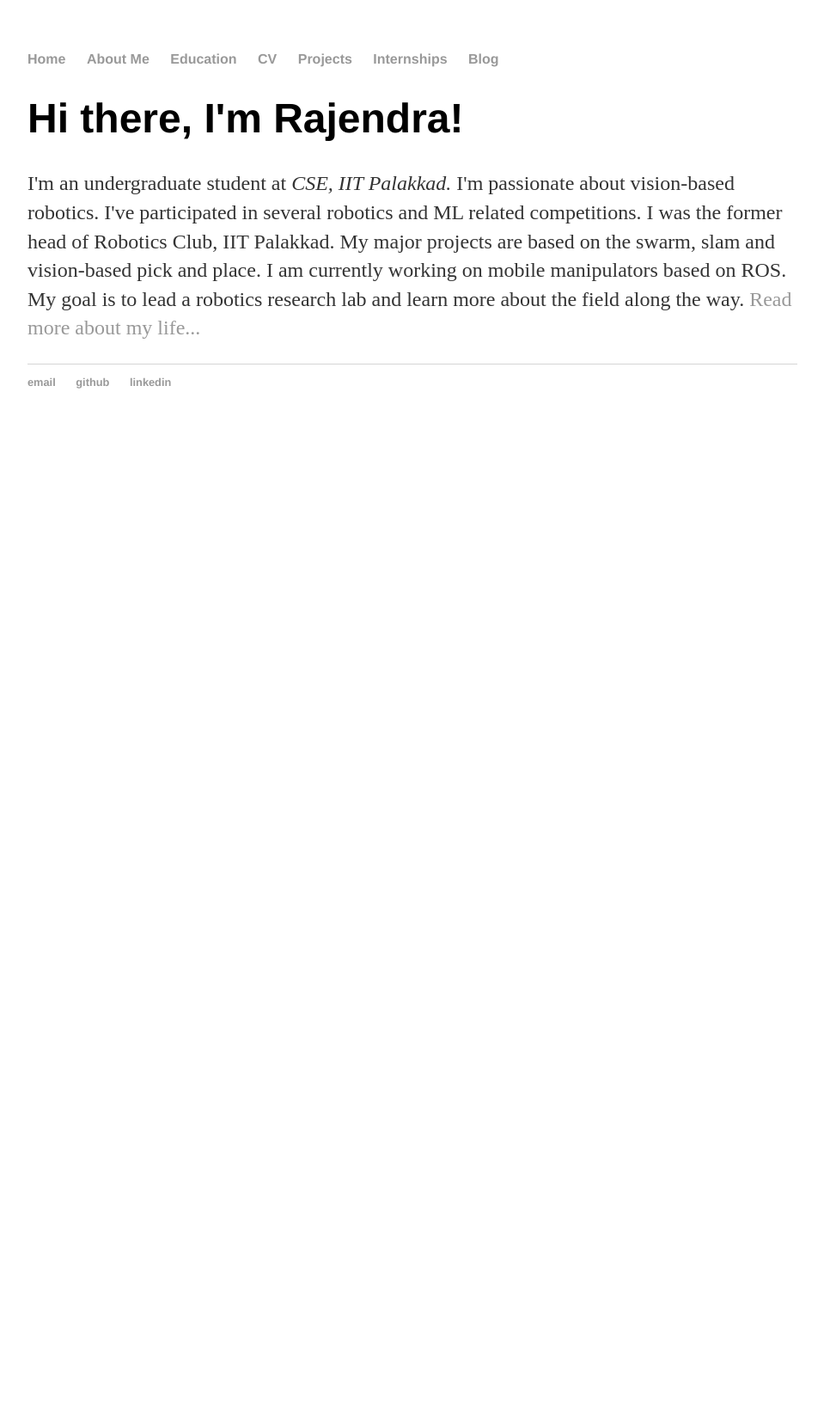
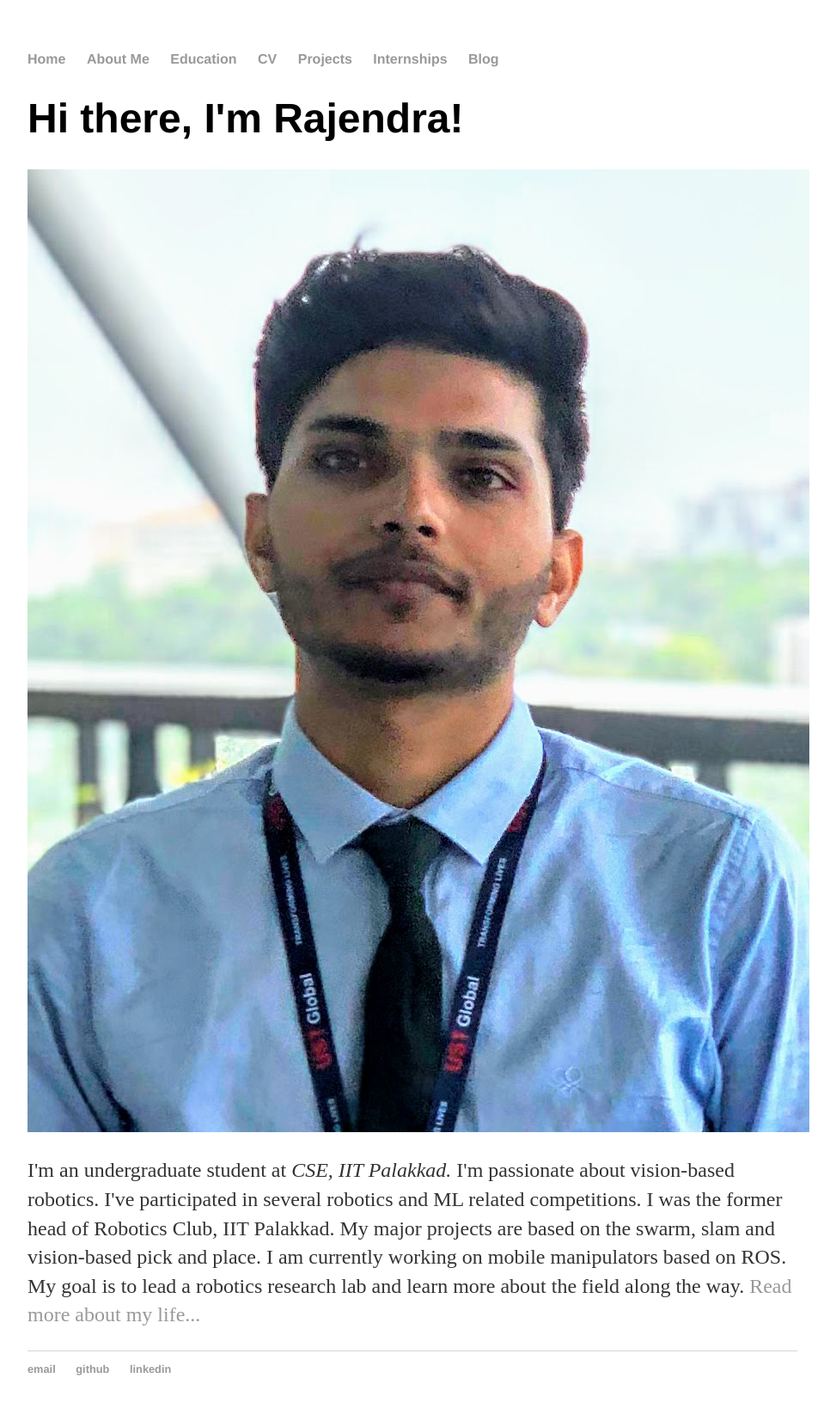
Before and after one commit to iamrajee/iamrajee.github.io, a Jekyll site: the page built from index.html, in a window 1280 px wide. Shown: the whole page at 86% size, without its empty margins (160-1133 px from the left). Built offline with Jekyll 4.4.1, drawn with Linux system fonts in a browser that asks for light colours; before the commit the page ends 900 px from its top, so only the background shows below that.

Commit message:
Update index.html

```diff
--- a/index.html
+++ b/index.html
@@ -4,5 +4,6 @@ title: Rajendra Singh
 ---
 <div class="blurb">
 	<h1>Hi there, I'm Rajendra!</h1>
+	<img src="images/rajendra_passport_photo.jpg"/>
 	<p>I'm an undergraduate student at <em>CSE, IIT Palakkad.</em> I'm passionate about vision-based robotics. I've participated in several robotics and ML related competitions. I was the former head of Robotics Club, IIT Palakkad. My major projects are based on the swarm, slam and vision-based pick and place. I am currently working on mobile manipulators based on ROS. My goal is to lead a robotics research lab and learn more about the field along the way. <a href="/about">Read more about my life...</a></p>
 </div><!-- /.blurb -->
```
